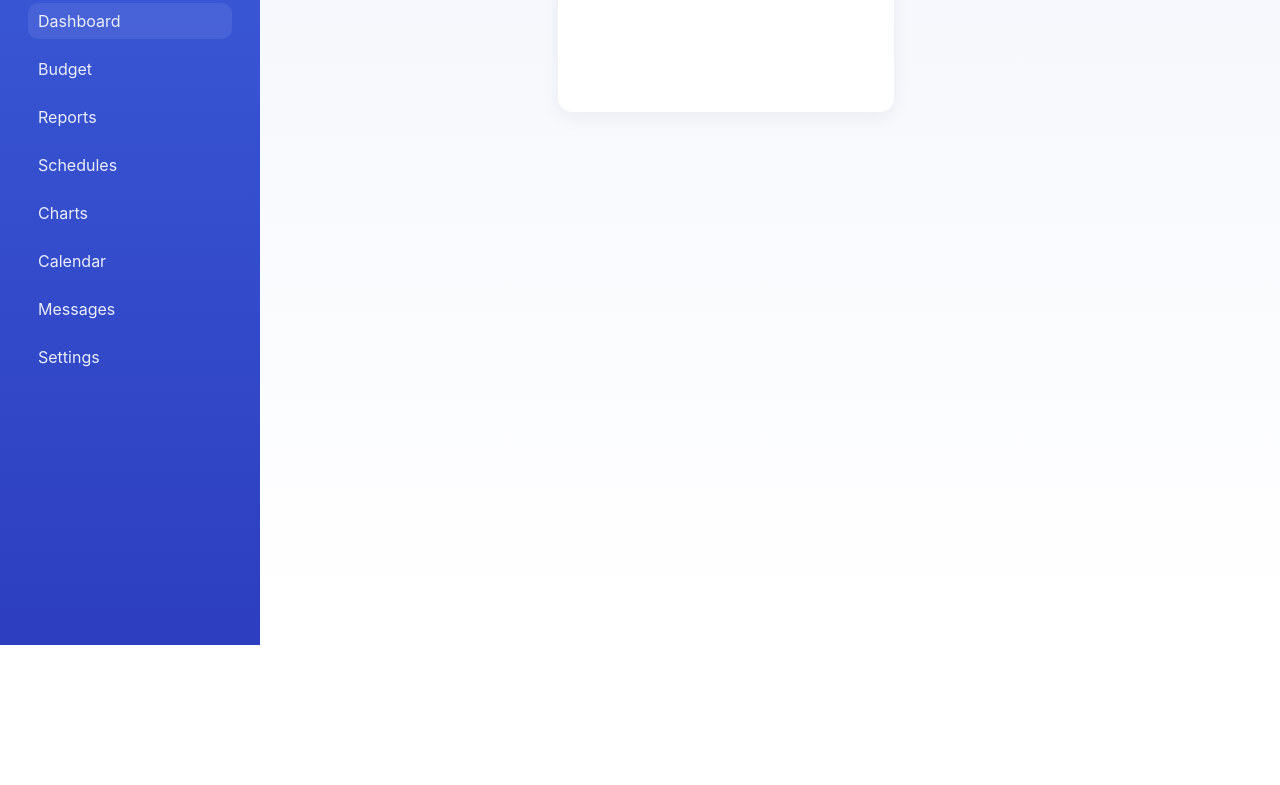
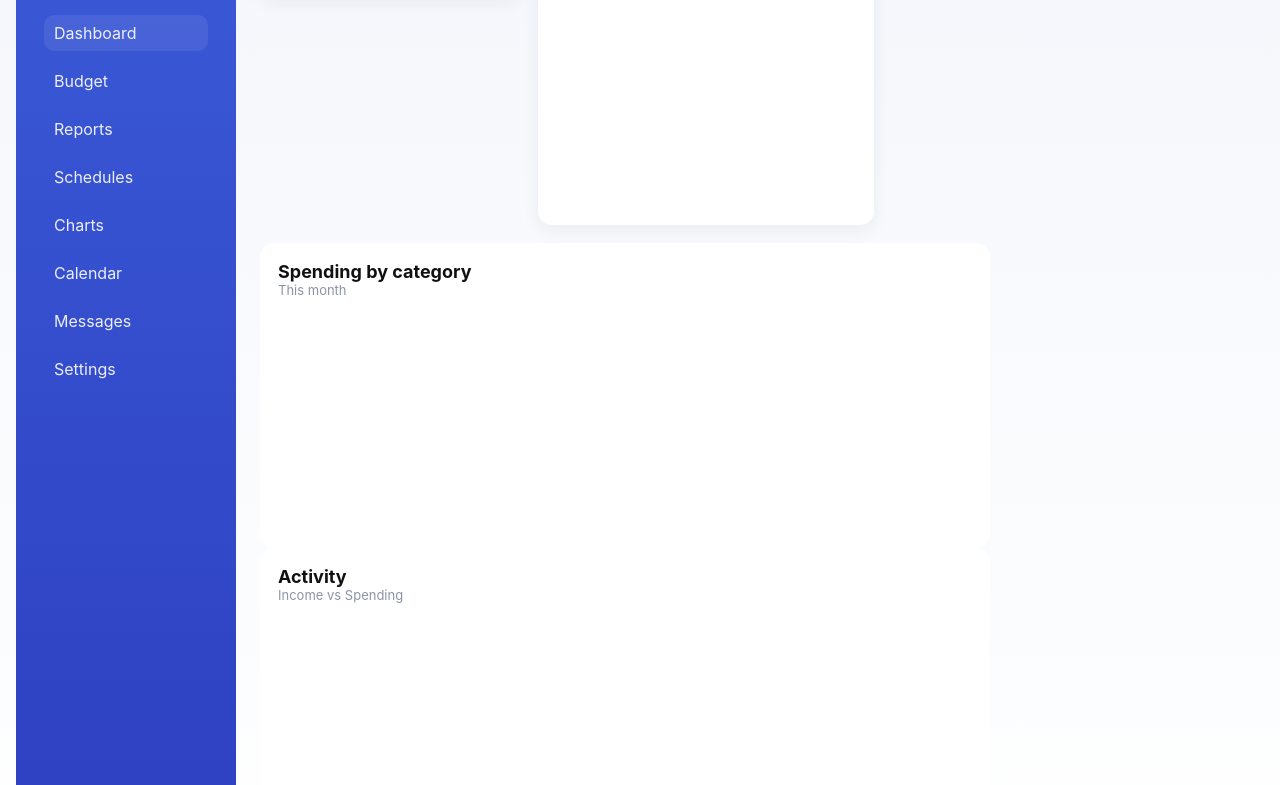
Before and after one commit to BenMack8413/ASDWRK2GRP2, a plain HTML site: page frontend/dashboard.html in a window 1280 px wide. Shown: the part 155-940 px from the top of the page. Before the commit the page ends 800 px from the top, so only its background shows below. Drawn offline with Linux system fonts and the light colour scheme.

Commit message:
html and css dashboard main

```diff
--- a/frontend/dashboard.html
+++ b/frontend/dashboard.html
@@ -144,6 +144,68 @@ h3{
     margin-top:6px;
 }
 
+.widgets{
+    display:grid;
+    grid-template-columns: 1fr;
+    gap:18px;
+}
+
+.widget{
+    background:var(--panel);
+    padding:18px;
+    border-radius:14px;
+    box-shadow:var(--card-shadow);
+}
+
+.widget.dragging{
+    opacity:0.6;
+}
+
+.widget-header{
+    display:flex;
+    align-items:center;
+    justify-content:space-between;
+    gap:8px;
+}
+
+.btn{
+    background:var(--soft);
+    border:none;
+    padding:8px 10px;
+    border-radius:10px;
+    cursor:pointer;
+}
+
+.btn.primary{
+    background:var(--accent);
+    color:#fff;
+}
+
+.chart-wrap{
+    height:240px;
+}
+
+.layout-controls{
+    display:flex;
+    gap:8px;
+    align-items:center;
+}
+
+@media (max-width:1800px){
+  .sidebar{
+    position:static;
+    width:220px;
+    border-radius:20px;
+    padding:28px;
+}
+  .main{
+    margin-left:0;
+    padding-right:16px;
+}
+  .dashboard{
+    padding:16px
+}
+}
 /* -------- Dashboard End -------- */
 
 </style>
@@ -176,6 +238,9 @@ h3{
 
     <!-- Main starts here -->
     <main class="main">
+        <div style="display:flex; justify-content:space-between; align-items:center">
+            <h3>Dashboard</h3>
+        </div>
       <div class="top_row">
         <div class="card small">
           <div class="widget_header">
@@ -202,3 +267,30 @@ h3{
           </div>
         </div>
       </div>
+      <section>
+          <div class="widget" draggable="true" data-id="widget-pie" id="widget-pie">
+            <div class="widget-header">
+              <div>
+                <h3>Spending by category</h3>
+                <div class="muted">This month</div>
+              </div>
+            </div>
+            <div style="margin-top:12px; height:220px">
+              <canvas id="spendPie"></canvas>
+            </div>
+          </div>
+
+          <div class="widget" draggable="true" data-id="widget-activity" id="widget-activity">
+            <div class="widget-header">
+              <div>
+                <h3>Activity</h3>
+                <div class="muted">Income vs Spending</div>
+              </div>
+            </div>
+            <div style="margin-top:12px; height:280px">
+              <canvas id="activityBar"></canvas>
+            </div>
+          </div>
+        </div>
+      </section>
+    </main>
```
